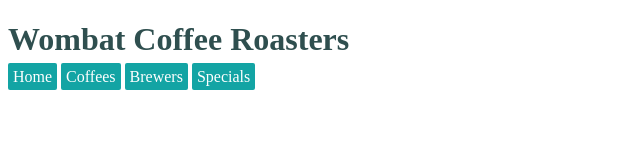
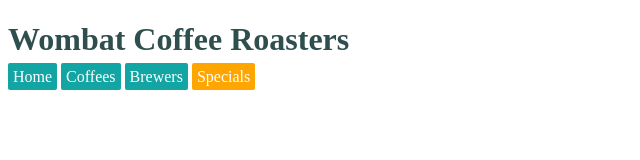
Before and after one commit to juaneins/css-in-depth-ex, a plain HTML site: page c1/index.html in a window 1280 px wide. Shown: the whole page, without its empty margins (0-640 px from the left). Drawn offline with Linux system fonts and the light colour scheme.

Commit message:
cambiando especificidad

```diff
--- a/c1/css/styles.css
+++ b/c1/css/styles.css
@@ -15,7 +15,7 @@
   margin-bottom: 10px;
 }
 
-#main-nav {
+/* #main-nav {
   margin-top: 10px;
   list-style: none;
   padding-left: 0;
@@ -34,6 +34,32 @@
 } /*specificity: 1,0,1*/
 
 
-.featured {
+/* .featured {
   background-color: orange;
-} /*specificity: 0,1,0*/
+}  *//*specificity: 0,1,0*/
+/*
+#main-nav .featured {
+  background-color: orange;
+} */ /*specificity: 1,1,0*/
+
+.nav {
+   margin-top: 10px;
+  list-style: none;
+  padding-left: 0;
+}
+
+.nav li {
+   display: inline-block;
+}
+
+.nav a {
+   color: white;
+  background-color: #13a4a4;
+  padding: 5px;
+  border-radius: 2px;
+  text-decoration: none;
+} /*specificity: 0,1,1*/
+
+.nav .featured {
+   background-color: orange;
+} /*specificity: 0,2,0*/
```
Also changed, not shown: README.md.
